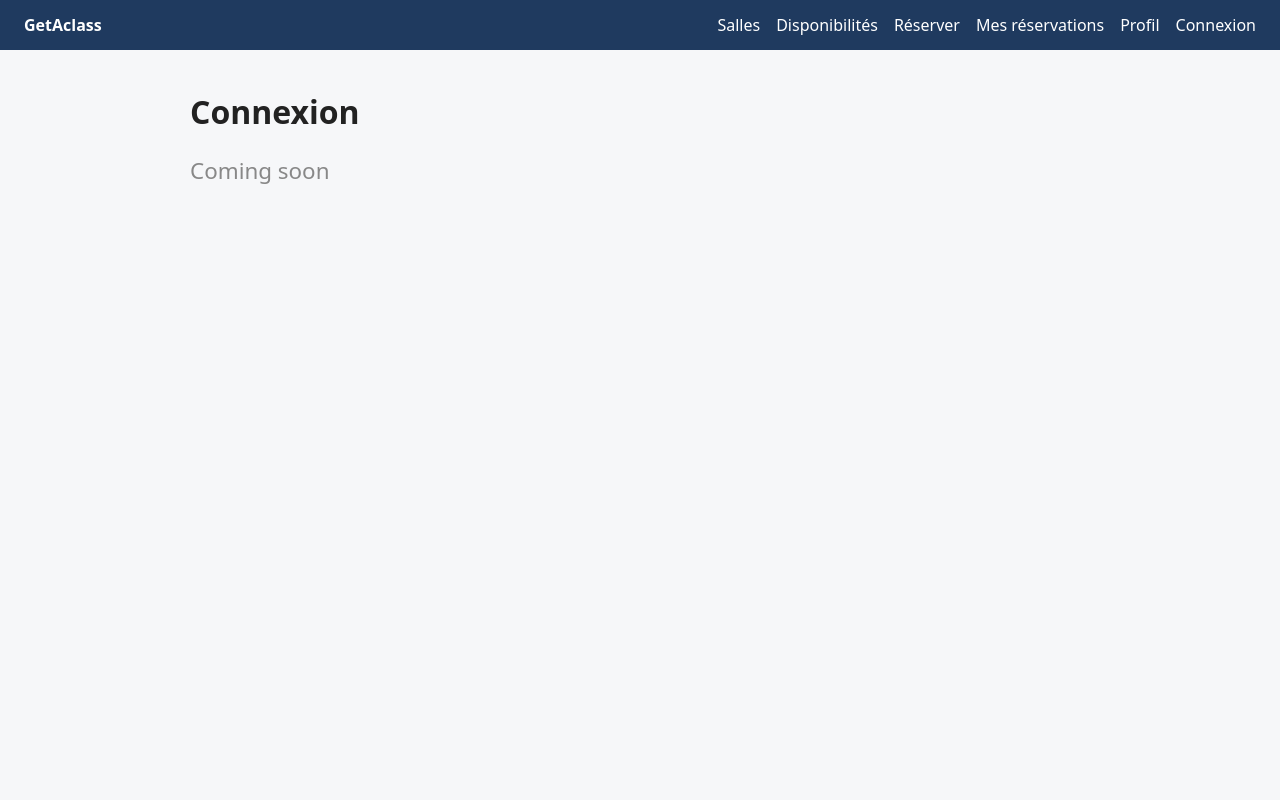
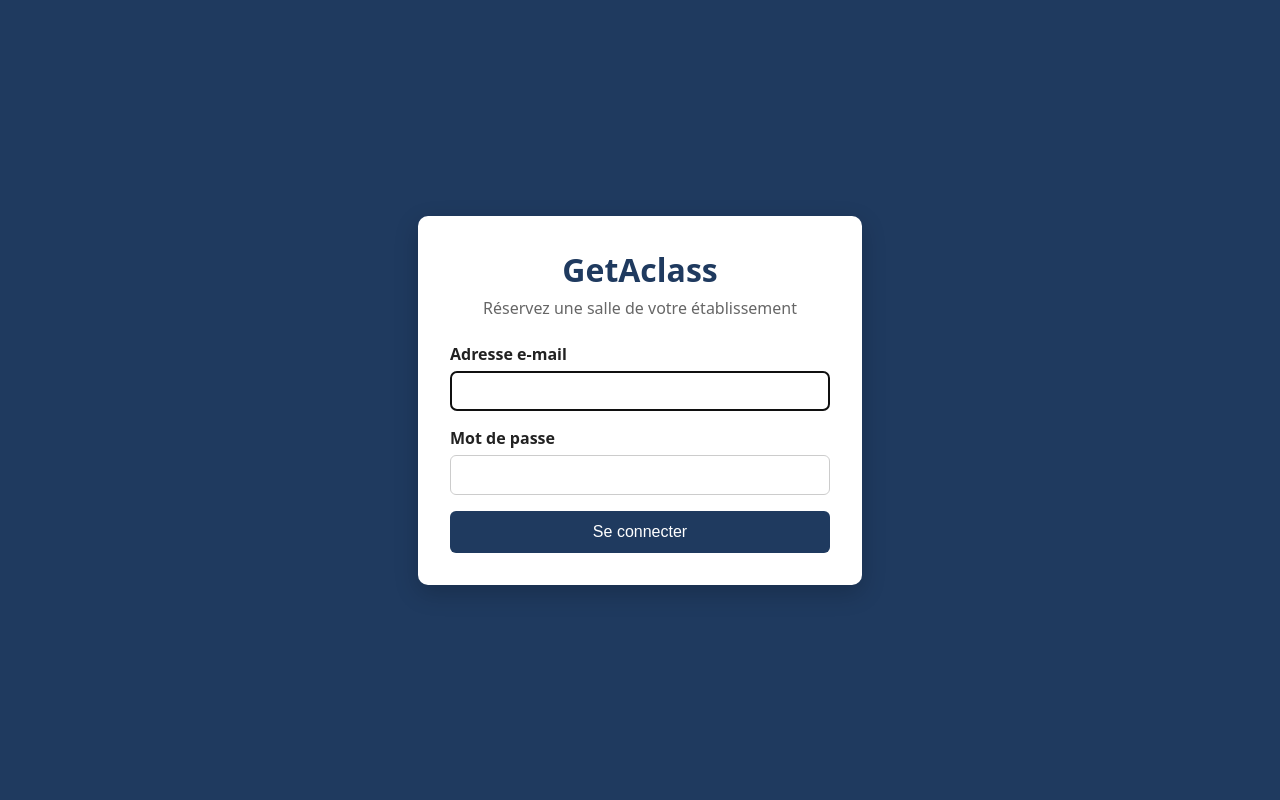
Before and after one commit to sadikimad066-cyber/GetAclass, a Node server app: page /login in a window 1280 px wide. Run offline with Node 20, Linux system fonts and the light colour scheme.

Commit message:
login page first version

```diff
--- a/GetAclass/public/css/style.css
+++ b/GetAclass/public/css/style.css
@@ -5,3 +5,15 @@ nav a { color: #fff; text-decoration: none; }
 nav .brand { font-weight: 700; margin-right: auto; }
 main { max-width: 900px; margin: 40px auto; padding: 0 16px; }
 .soon { font-size: 1.4rem; color: #888; }
+
+/* Login page (no nav bar) */
+.login-body { min-height: 100vh; display: flex; align-items: center; justify-content: center; background: #1f3a5f; }
+.login-card { width: 100%; max-width: 380px; margin: 16px; padding: 32px; background: #fff; border-radius: 10px; box-shadow: 0 8px 24px rgba(0, 0, 0, .2); }
+.login-brand { margin: 0; text-align: center; color: #1f3a5f; }
+.login-subtitle { margin: 6px 0 24px; text-align: center; color: #666; }
+.login-card form { display: flex; flex-direction: column; }
+.login-card label { margin-bottom: 6px; font-weight: 600; }
+.login-card input { margin-bottom: 16px; padding: 10px; border: 1px solid #ccc; border-radius: 6px; font-size: 1rem; }
+.login-card button { padding: 12px; border: 0; border-radius: 6px; background: #1f3a5f; color: #fff; font-size: 1rem; cursor: pointer; }
+.login-card button:hover { background: #2c5282; }
+.login-error { padding: 10px; border-radius: 6px; background: #fdecea; color: #b42318; }
--- a/GetAclass/src/controllers/authController.js
+++ b/GetAclass/src/controllers/authController.js
@@ -1,6 +1,27 @@
-// authController - coming soon
+// authController - login page
+const User = require('../models/User');
+
+const showLogin = (res, { error = null, email = '' } = {}) =>
+  res.render('pages/login', { title: 'Connexion', error, email });
 
 module.exports = {
-  loginPage: (req, res) => res.render('pages/login', { title: 'Connexion' }),
+  // GET /login - show the form
+  loginPage: (req, res) => showLogin(res),
+
+  // POST /login - check the credentials, then go to the home page
+  login: (req, res) => {
+    const { email, password } = req.body;
+    const user = User.findByEmail(email);
+
+    if (!user || !User.checkPassword(user, password)) {
+      return showLogin(res.status(401), {
+        error: 'Adresse e-mail ou mot de passe incorrect.',
+        email,
+      });
+    }
+
+    res.redirect('/');
+  },
+
   logout: (req, res) => res.render('pages/home', { title: 'Déconnexion' }),
 };
--- a/GetAclass/src/routes/index.js
+++ b/GetAclass/src/routes/index.js
@@ -9,6 +9,7 @@ const reservations = require('../controllers/reservationController');
 router.get('/', home.index);
 
 router.get('/login', auth.loginPage);   // Authentification
+router.post('/login', auth.login);
 router.get('/logout', auth.logout);
 
 router.get('/profile', profile.show);   // Profil
--- a/GetAclass/src/views/pages/login.ejs
+++ b/GetAclass/src/views/pages/login.ejs
@@ -1,4 +1,29 @@
-<%- include('../partials/header') %>
-<h1><%= title %></h1>
-<p class="soon">Coming soon</p>
-<%- include('../partials/footer') %>
+<!DOCTYPE html>
+<html lang="fr">
+<head>
+  <meta charset="UTF-8">
+  <meta name="viewport" content="width=device-width, initial-scale=1.0">
+  <title><%= title %> | GetAclass</title>
+  <link rel="stylesheet" href="/css/style.css">
+</head>
+<body class="login-body">
+  <main class="login-card">
+    <h1 class="login-brand">GetAclass</h1>
+    <p class="login-subtitle">Réservez une salle de votre établissement</p>
+
+    <% if (error) { %>
+      <p class="login-error"><%= error %></p>
+    <% } %>
+
+    <form method="POST" action="/login">
+      <label for="email">Adresse e-mail</label>
+      <input type="email" id="email" name="email" value="<%= email %>" required autofocus>
+
+      <label for="password">Mot de passe</label>
+      <input type="password" id="password" name="password" required>
+
+      <button type="submit">Se connecter</button>
+    </form>
+  </main>
+</body>
+</html>
--- a/GetAclass/src/views/partials/header.ejs
+++ b/GetAclass/src/views/partials/header.ejs
@@ -14,6 +14,5 @@
     <a href="/reserve">Réserver</a>
     <a href="/my-reservations">Mes réservations</a>
     <a href="/profile">Profil</a>
-    <a href="/login">Connexion</a>
   </nav>
   <main>
```
Also changed, not shown: GetAclass/src/models/User.js (+36 -2 lines), GetAclass/README.md.
